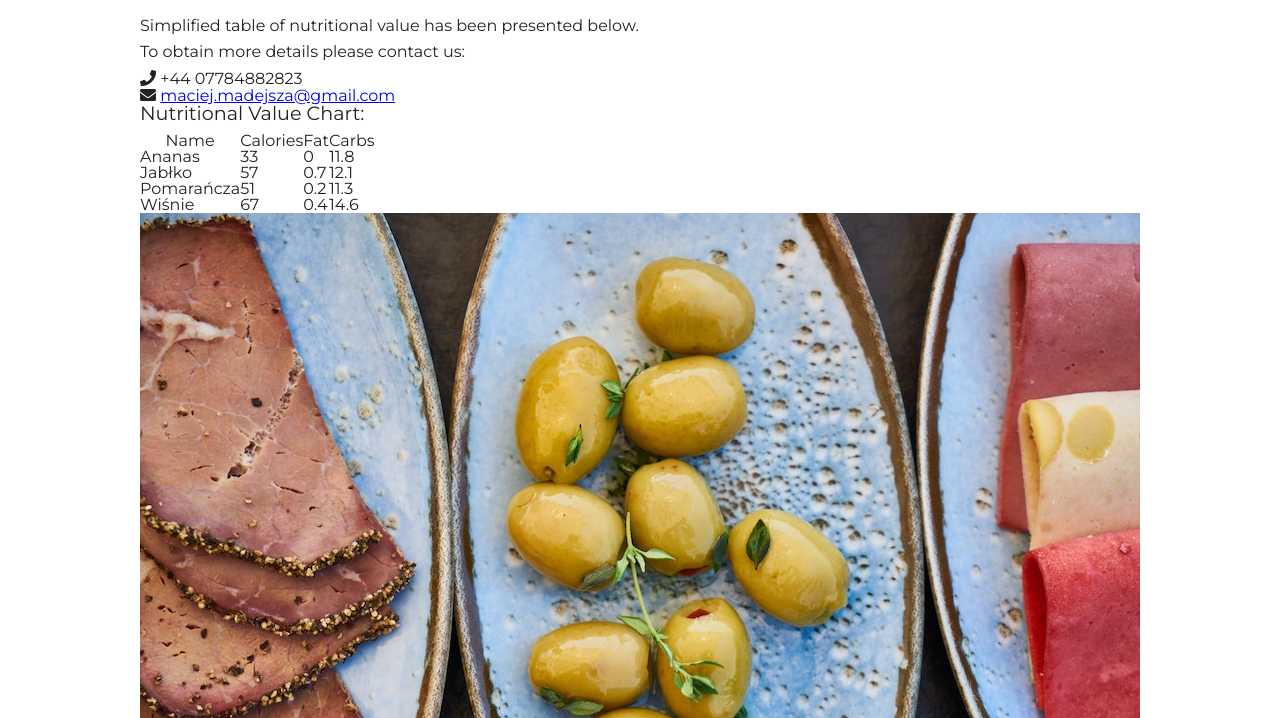
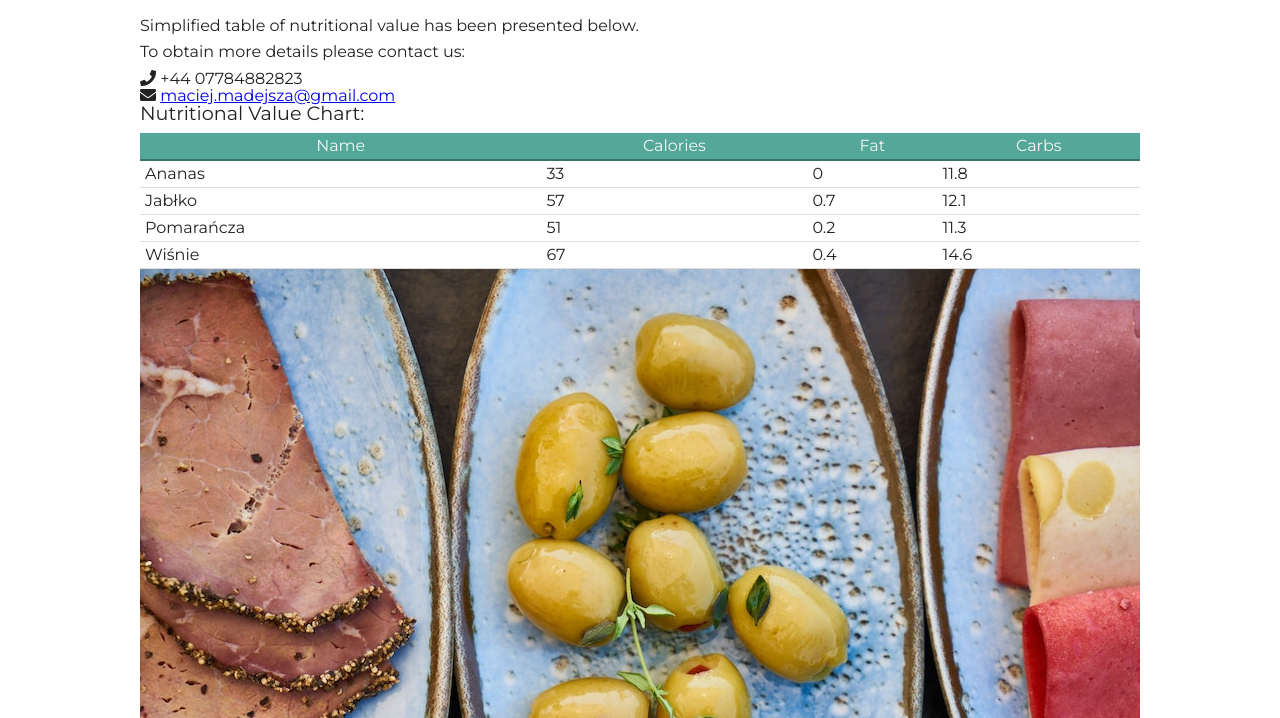
Before and after one commit to MMadejsza/JS_Basic_RWD, a plain HTML site: page index.html in a window 1280 px wide. Shown: the part 82-800 px from the top of the page. Drawn offline with Linux system fonts and the light colour scheme.

Commit message:
table styled

```diff
--- /dev/null
+++ b/scss/_table.scss
@@ -0,0 +1,15 @@
+table {
+	width: 100%;
+	thead {
+		border-bottom: 2px solid darken($color-primary, 15%);
+		color: whitesmoke;
+		background-color: $color-primary;
+	}
+	tr {
+		border-bottom: 1px solid #ddd;
+	}
+	th,
+	td {
+		padding: calc($main-spacing / 4);
+	}
+}
--- a/scss/style.scss
+++ b/scss/style.scss
@@ -3,3 +3,4 @@
 @import '_typo';
 @import '_base';
 @import '_header';
+@import '_table';
```
Also changed, not shown: css/style.css, 1 other file.
